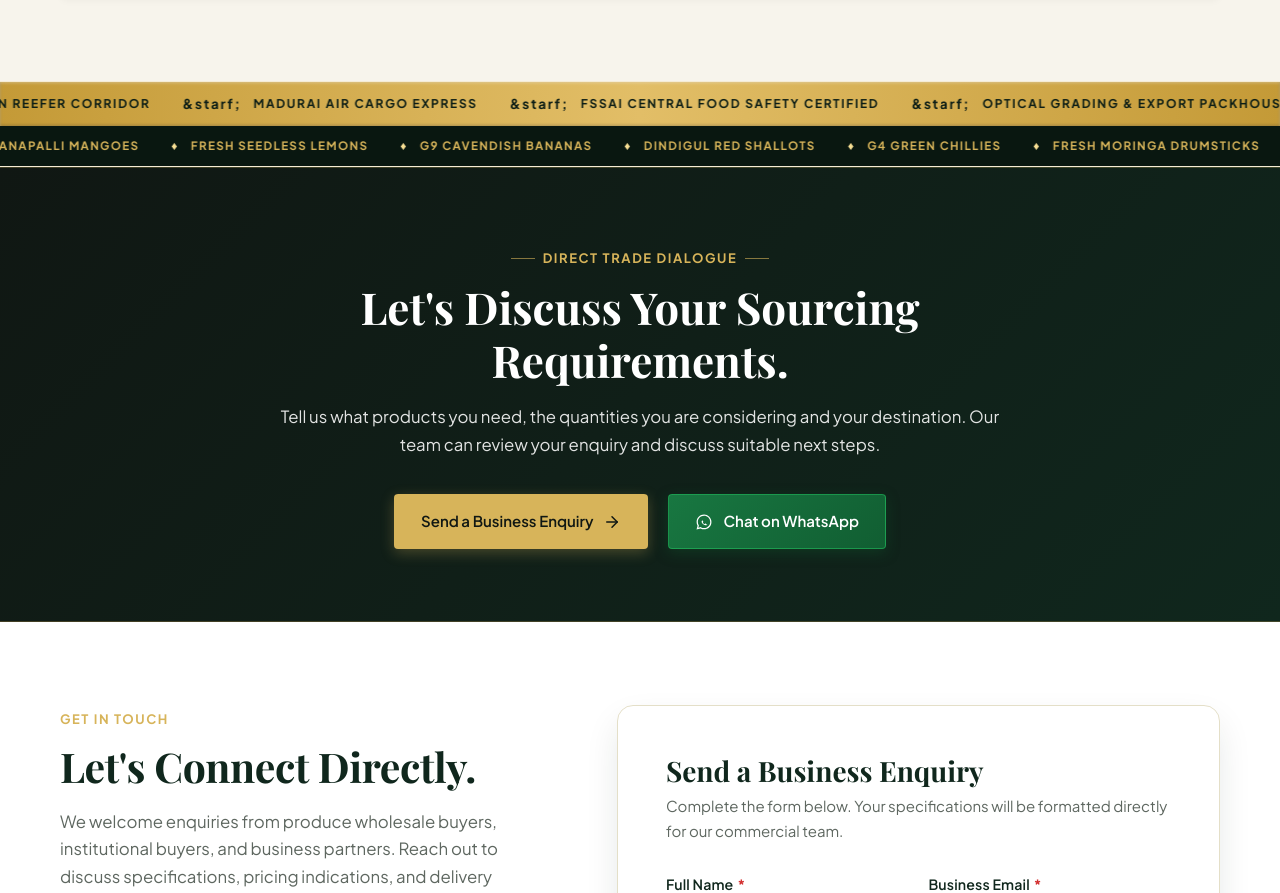
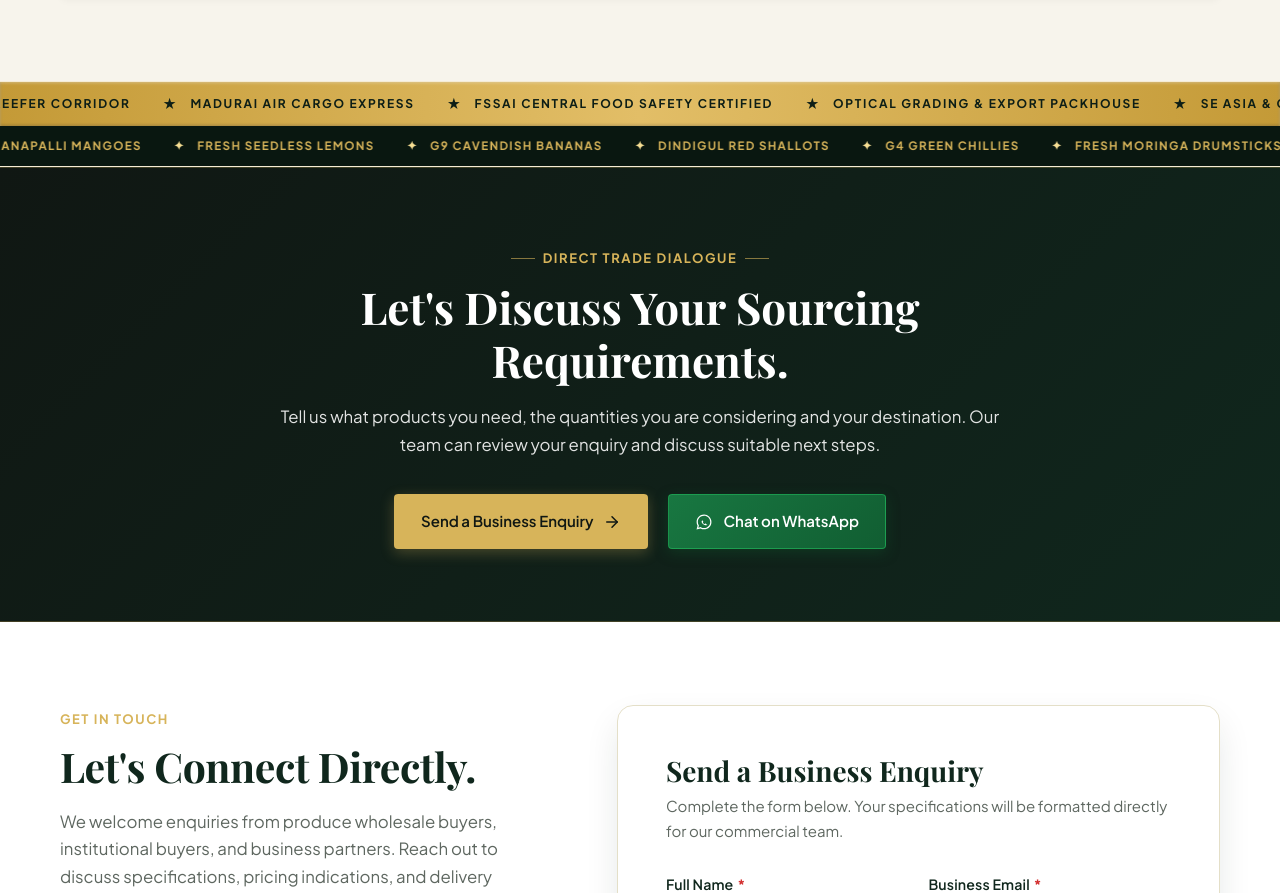
Before and after one commit to Sonu-Thomas-001/www.santalnexus.com, a Next.js app: page / in a window 1280 px wide. Shown: the part 10554-11447 px from the top of the page. Built offline with nearby package versions, Linux system fonts and the light colour scheme.

Commit message:
fix(ribbon): replace unrendered html entities with solid unicode star and diamond glyphs

```diff
--- a/components/BrandRibbonMarquee.tsx
+++ b/components/BrandRibbonMarquee.tsx
@@ -35,7 +35,7 @@ export default function BrandRibbonMarquee() {
         <div className="ribbon-track ribbon-track-left">
           {listA.map((item, idx) => (
             <span key={`ribbon-a-${idx}`} className="ribbon-item">
-              <span className="ribbon-star">&starf;</span>
+              <span className="ribbon-star">★</span>
               <span>{item}</span>
             </span>
           ))}
@@ -47,7 +47,7 @@ export default function BrandRibbonMarquee() {
         <div className="ribbon-track ribbon-track-right">
           {listB.map((item, idx) => (
             <span key={`ribbon-b-${idx}`} className="ribbon-item">
-              <span className="ribbon-gem">&diams;</span>
+              <span className="ribbon-gem">✦</span>
               <span>{item}</span>
             </span>
           ))}
```
